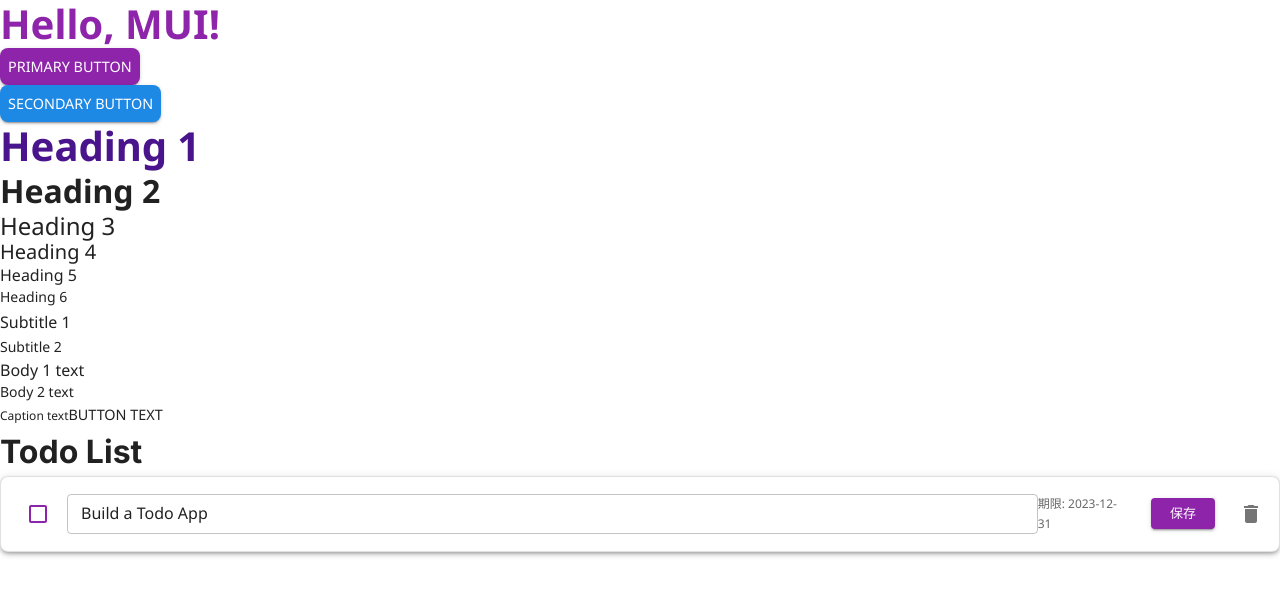
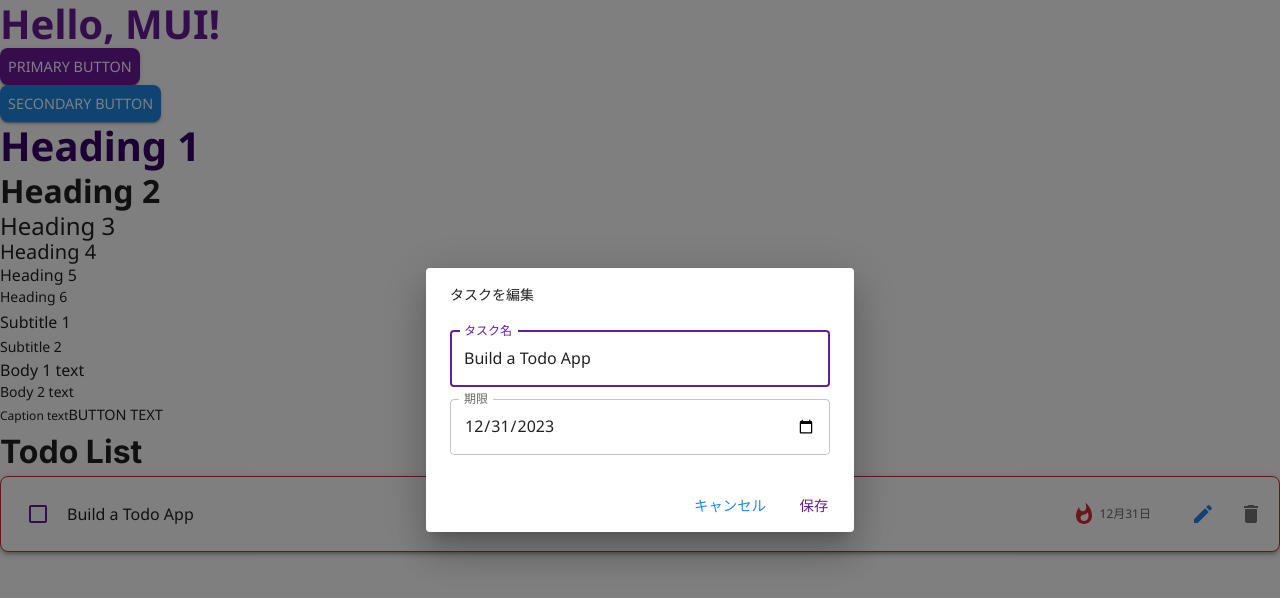
Before and after one commit to kouzaki496/todo-ts2, a Next.js app: page / in a window 1280 px wide. Both pictures are taken after a click on the button 1203 px from the left and 513 px from the top of the page. Shown: the top 598 px of the page. Built offline with nearby package versions, Linux system fonts and the light colour scheme; no server answers; a web font is replaced by a local one.

Commit message:
編集モーダルのついか。UIの調整

```diff
--- /dev/null
+++ b/src/components/TodoItem/EditTodoModal.tsx
@@ -0,0 +1,63 @@
+import React, { useState } from 'react';
+import { Dialog, DialogTitle, DialogContent, DialogActions, TextField, Button } from '@mui/material';
+import Todo from '../../types/todo';
+
+interface EditTodoModalProps {
+  open: boolean;
+  todo: Todo;
+  onClose: () => void;
+  onSave: (updatedTitle: string, updatedDueDate: string) => void;
+}
+
+const EditTodoModal: React.FC<EditTodoModalProps> = ({ open, todo, onClose, onSave }) => {
+  const [editedTitle, setEditedTitle] = useState(todo.title);
+  const [editedDueDate, setEditedDueDate] = useState(todo.dueDate);
+
+  const handleSave = () => {
+    onSave(editedTitle, editedDueDate);
+    onClose();
+  };
+
+  // 今日の日付を取得してフォーマット
+  const today = new Date().toISOString().split('T')[0];
+
+  return (
+    <Dialog open={open} onClose={onClose}>
+      <DialogTitle>タスクを編集</DialogTitle>
+      <DialogContent>
+        <TextField
+          autoFocus
+          margin="dense"
+          label="タスク名"
+          type="text"
+          fullWidth
+          variant="outlined"
+          value={editedTitle}
+          onChange={(e) => setEditedTitle(e.target.value)}
+        />
+        <TextField
+          margin="dense"
+          label="期限"
+          type="date"
+          fullWidth
+          variant="outlined"
+          value={editedDueDate}
+          onChange={(e) => setEditedDueDate(e.target.value)}
+          inputProps={{
+            min: today,
+          }}
+        />
+      </DialogContent>
+      <DialogActions>
+        <Button onClick={onClose} color="secondary">
+          キャンセル
+        </Button>
+        <Button onClick={handleSave} color="primary">
+          保存
+        </Button>
+      </DialogActions>
+    </Dialog>
+  );
+};
+
+export default EditTodoModal;
--- a/src/components/TodoItem/TodoItem.tsx
+++ b/src/components/TodoItem/TodoItem.tsx
@@ -1,10 +1,12 @@
 //src/components/TodoItem/TodoItem.tsx
 import React, { useState } from 'react';
 import { TodoItemProps } from '../../types/todo';
-import { Checkbox, TextField, Button, Typography, Card, CardContent, CardActions, IconButton } from '@mui/material';
+import { Checkbox, Typography, Card, CardContent, CardActions, IconButton, Box } from '@mui/material';
 import DeleteIcon from '@mui/icons-material/Delete';
 import EditIcon from '@mui/icons-material/Edit';
+import WhatshotIcon from '@mui/icons-material/Whatshot';
 import { styled } from '@mui/material/styles';
+import EditTodoModal from './EditTodoModal';
 
 const StyledCheckbox = styled(Checkbox)(({ theme }) => ({
   color: theme.palette.primary.main,
@@ -18,7 +20,6 @@ const StyledCheckbox = styled(Checkbox)(({ theme }) => ({
 
 const TodoItem = ({ todo, updateTodo, deleteTodo }: TodoItemProps) => {
   const [isEditing, setIsEditing] = useState(false);
-  const [editedTitle, setEditedTitle] = useState(todo.title);
 
   const toggleStatus = () => {
     updateTodo(todo.id, { completed: !todo.completed });
@@ -28,12 +29,18 @@ const TodoItem = ({ todo, updateTodo, deleteTodo }: TodoItemProps) => {
     setIsEditing(true);
   };
 
-  const handleSave = () => {
-    updateTodo(todo.id, { title: editedTitle });
+  const handleSave = (updatedTitle: string, updatedDueDate: string) => {
+    updateTodo(todo.id, { title: updatedTitle, dueDate: updatedDueDate });
     setIsEditing(false);
   };
 
+  // 期限が過ぎているかどうかをチェック
+  const today = new Date().toISOString().split('T')[0];
+  const isOverdue = new Date(todo.dueDate) < new Date(today);
+  const isDueToday = todo.dueDate === today;
+
   return (
+    <>
       <Card
         variant="outlined"
         sx={{
@@ -42,7 +49,13 @@ const TodoItem = ({ todo, updateTodo, deleteTodo }: TodoItemProps) => {
           alignItems: 'center',
           boxShadow: 3,
           borderRadius: 2,
-        backgroundColor: (theme) => (todo.completed ? theme.palette.gray.light : theme.palette.background.paper),
+          backgroundColor: (theme) => todo.completed ? theme.palette.grey[200] : theme.palette.background.paper,
+          borderColor: (theme) => {
+            if (todo.completed) return theme.palette.divider;
+            if (isOverdue) return theme.palette.error.main;
+            if (isDueToday) return theme.palette.warning.main;
+            return theme.palette.divider;
+          },
         }}
       >
         <CardContent sx={{ flex: 1, display: 'flex', alignItems: 'center' }}>
@@ -51,44 +64,43 @@ const TodoItem = ({ todo, updateTodo, deleteTodo }: TodoItemProps) => {
             checked={todo.completed}
             onChange={toggleStatus}
           />
-        {isEditing ? (
-          <TextField
-            value={editedTitle}
-            onChange={(e) => setEditedTitle(e.target.value)}
-            variant="outlined"
-            size="small"
-            fullWidth
-            sx={{ ml: 1 }}
-          />
-        ) : (
+          <Box sx={{ display: 'flex', alignItems: 'center', ml: 1 }}>
             <Typography
               variant="body1"
-            sx={{ cursor: 'pointer', ml: 1 }}
+              sx={{
+                cursor: 'pointer',
+                color: todo.completed ? 'gray' : 'text.primary',
+              }}
             >
               {todo.title}
             </Typography>
-        )}
+          </Box>
           {todo.dueDate && (
-          <Typography variant="caption" color="textSecondary" sx={{ ml: 'auto', mr: 1 }}>
-            期限: {todo.dueDate}
+            <Box sx={{ display: 'flex', alignItems: 'center', ml: 'auto', mr: 1 }}>
+              {!todo.completed && isOverdue && <WhatshotIcon color="error" sx={{ mr: 0.5 }} />}
+              {!todo.completed && isDueToday && <WhatshotIcon color="warning" sx={{ mr: 0.5 }} />}
+              <Typography variant="caption" color="textSecondary">
+                {new Date(todo.dueDate).toLocaleDateString('ja-JP', { month: 'short', day: 'numeric' })}
               </Typography>
+            </Box>
           )}
         </CardContent>
         <CardActions sx={{ display: 'flex', alignItems: 'center' }}>
-        {isEditing ? (
-          <Button onClick={handleSave} variant="contained" color="primary" size="small" sx={{ mr: 1 }}>
-            保存
-          </Button>
-        ) : (
           <IconButton onClick={handleEdit} color="secondary">
             <EditIcon />
           </IconButton>
-        )}
           <IconButton onClick={() => deleteTodo(todo.id)} color="default">
             <DeleteIcon />
           </IconButton>
         </CardActions>
       </Card>
+      <EditTodoModal
+        open={isEditing}
+        todo={todo}
+        onClose={() => setIsEditing(false)}
+        onSave={handleSave}
+      />
+    </>
   );
 };
 
--- a/src/components/TodoItem/index.ts
+++ b/src/components/TodoItem/index.ts
@@ -1,2 +1,3 @@
-export { default } from './TodoItem';
+export { default as TodoItem } from './TodoItem';
+export { default as EditTodoModal } from './EditTodoModal';
 export type { TodoItemProps } from '../../types/todo';
--- a/src/theme/colors.ts
+++ b/src/theme/colors.ts
@@ -2,9 +2,9 @@
 
 const colors = {
   primary: {
-    main: '#8e24aa',
-    light: '#e1bee7',
-    dark: '#4a148c',
+    main: '#6a1b9a',
+    light: '#9c4dcc',
+    dark: '#38006b',
   },
   secondary: {
     main: '#1e88e5',
@@ -12,14 +12,14 @@ const colors = {
     dark: '#0d47a1',
   },
   error: {
-    main: '#f44336',
-    light: '#e57373',
-    dark: '#d32f2f',
+    main: '#d32f2f',
+    light: '#ef9a9a',
+    dark: '#b71c1c',
   },
   warning: {
-    main: '#ffa726',
+    main: '#f57c00',
     light: '#ffb74d',
-    dark: '#f57c00',
+    dark: '#e65100',
   },
   info: {
     main: '#29b6f6',
@@ -37,7 +37,15 @@ const colors = {
   gray: {
     main: '#bdbdbd',
     light: '#eeeeee',
-    dark: '#388e3c',
+    dark: '#757575',
+  },
+  background: {
+    paper: '#f5f5f5',
+    default: '#fafafa',
+  },
+  text: {
+    primary: '#212121',
+    secondary: '#757575',
   },
 };
 
```
Also changed, not shown: 1 other file (tests, documents, lock files or other folders). Lines whose indentation alone changed are shown as unchanged.
